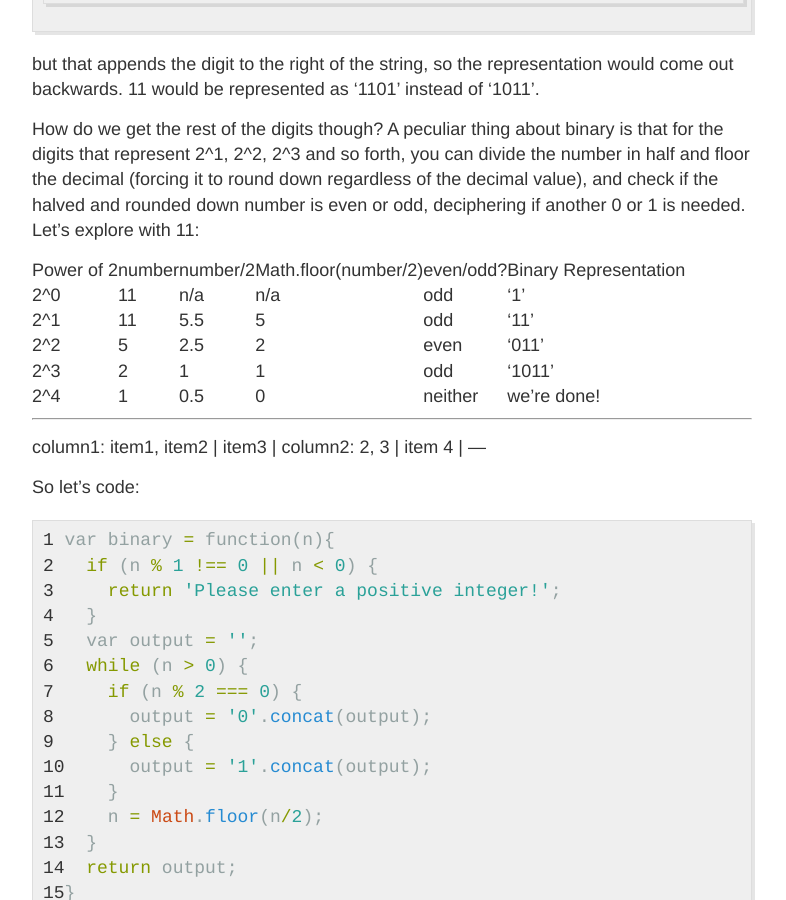
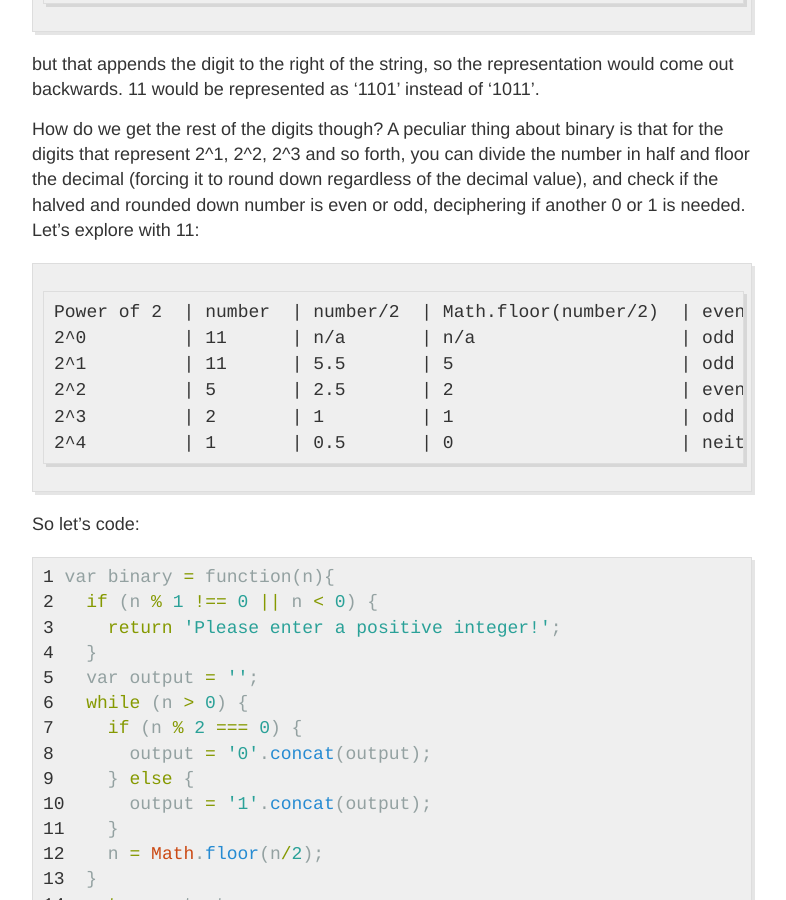
Before and after one commit to veeweeherman/veeweeherman.github.io, a Jekyll site: the page built from _posts/2016-02-11-binary.md, in a window 1280 px wide and 900 px high, scrolled down 2162 px. Shown: the whole window, without its empty margins (248-1034 px from the left). Built offline with Jekyll 4.4.1, drawn with Linux system fonts in a browser that asks for light colours; Markdown is read by kramdown in place of the engine named in the settings; comment, search, counter and statistics services are not loaded.

Commit message:
rid of tables

````diff
--- a/_posts/2016-02-11-binary.md
+++ b/_posts/2016-02-11-binary.md
@@ -77,19 +77,16 @@ but that appends the digit to the right of the string, so the representation wou
 
 How do we get the rest of the digits though? A peculiar thing about binary is that for the digits that represent 2^1, 2^2, 2^3 and so forth, you can divide the number in half and floor the decimal (forcing it to round down regardless of the decimal value), and check if the halved and rounded down number is even or odd, deciphering if another 0 or 1 is needed. Let's explore with 11:
 
-Power of 2 | number  | number/2 | Math.floor(number/2) | even/odd? | Binary Representation
---- | --- | --- | --- | --- | ---
-2^0 | 11 | n/a | n/a | odd | '1'
-2^1 | 11 | 5.5 | 5 | odd | '11'
-2^2 | 5 | 2.5 | 2 | even | '011'
-2^3 | 2 | 1 | 1 | odd | '1011'
-2^4 | 1 | 0.5 | 0 | neither | we're done!
+```
+Power of 2  | number  | number/2  | Math.floor(number/2)  | even/odd? | Binary Representation
+2^0         | 11      | n/a       | n/a                   | odd       | '1'
+2^1         | 11      | 5.5       | 5                     | odd       | '11'
+2^2         | 5       | 2.5       | 2                     | even      | '011'
+2^3         | 2       | 1         | 1                     | odd       | '1011'
+2^4         | 1       | 0.5       | 0                     | neither   | we're done!
+```
 
 
----
-column1: item1, item2 | item3 |
-column2: 2, 3 | item 4 |
----
 
 So let's code:
 
````
